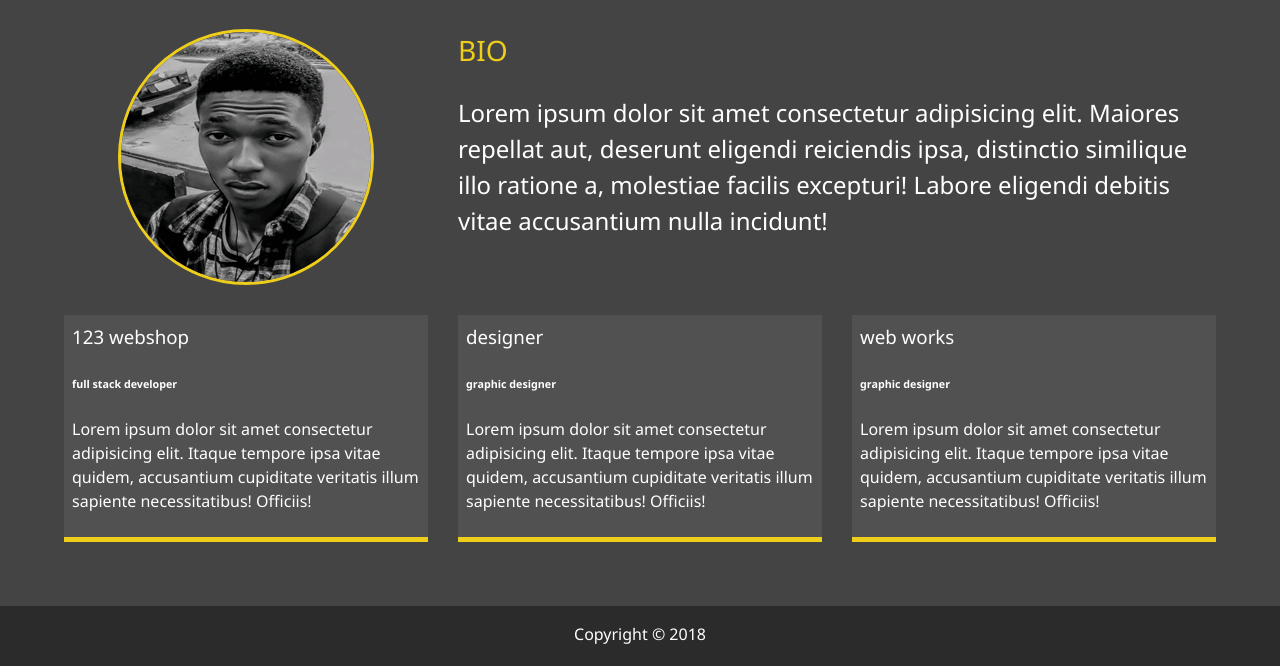
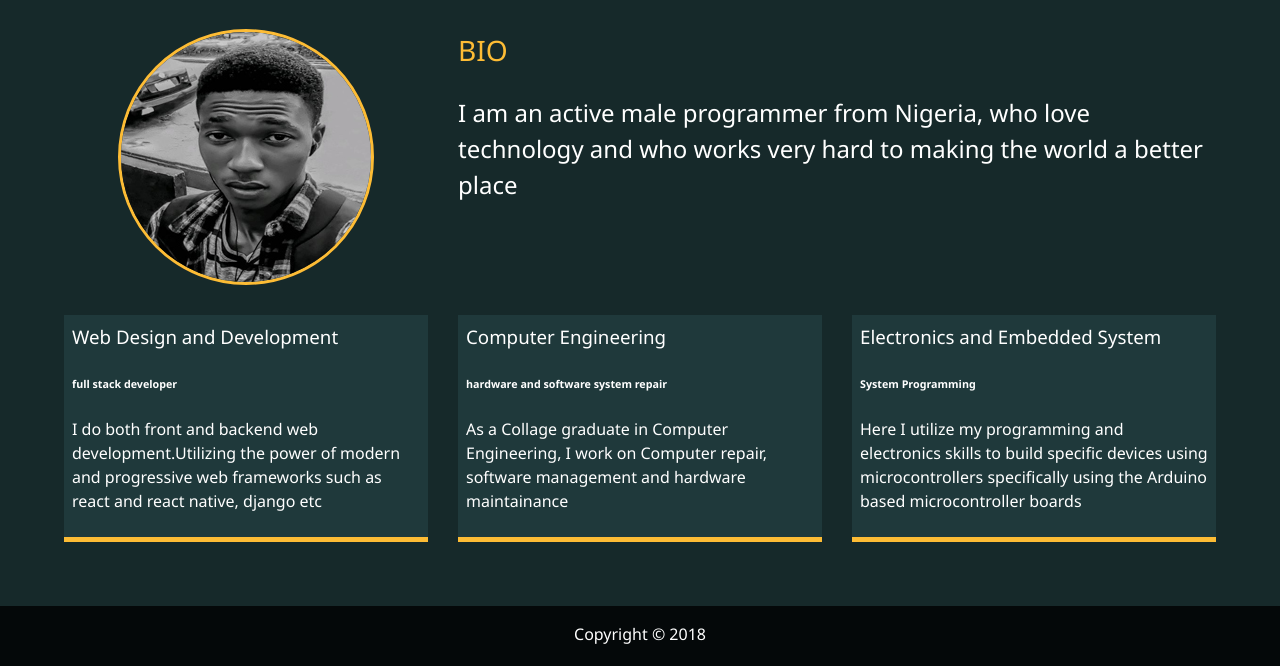
Before and after one commit to Oliver-ke/myportfolio, a website: page dist/about.html in a window 1280 px wide. Shown: the part 247-913 px from the top of the page. Drawn offline with Linux system fonts and the light colour scheme.

Commit message:
made some changes

```diff
--- a/package.json
+++ b/package.json
@@ -16,6 +16,6 @@
   "license": "ISC",
   "dependencies": {
     "gh-pages": "^1.2.0",
-    "node-sass": "^4.9.2"
+    "node-sass": "^4.10.0"
   }
 }
--- a/scss/_config.scss
+++ b/scss/_config.scss
@@ -1,5 +1,6 @@
-$primary-color: #444;
-$secondary-color: #eece1a;
+// $primary-color: #444;
+$primary-color: #16292a;
+$secondary-color: #fdbc35;
 $show-home-image: true;
 $home-image: url(../media/images/content-management.jpg);
 $profile-img: url(../media/images/profile.jpg);
```
Also changed, not shown: dist/about.html, dist/contact.html, dist/css/main.css, dist/index.html, 1 other file.
